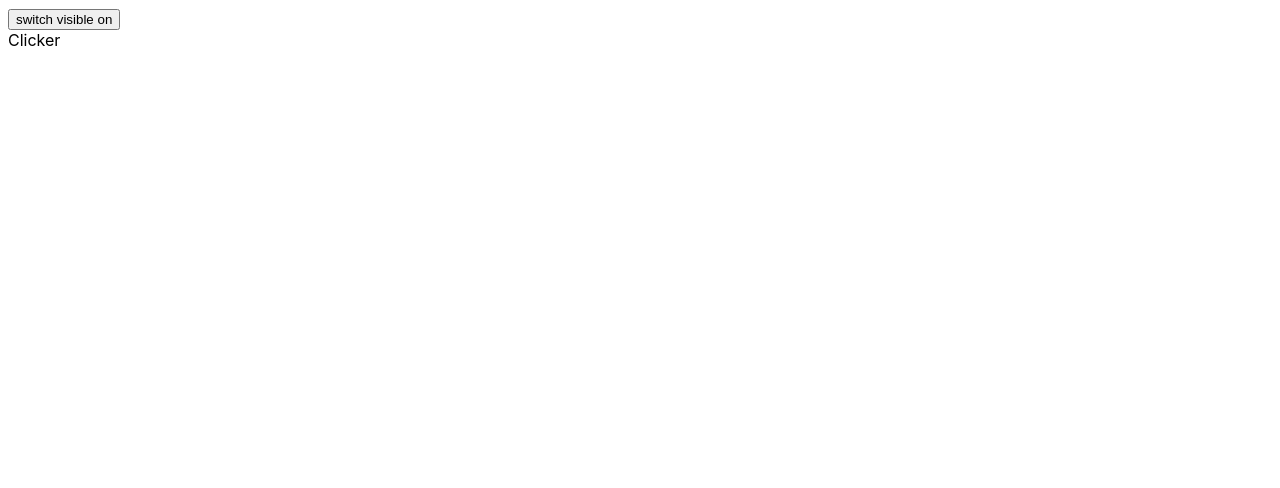
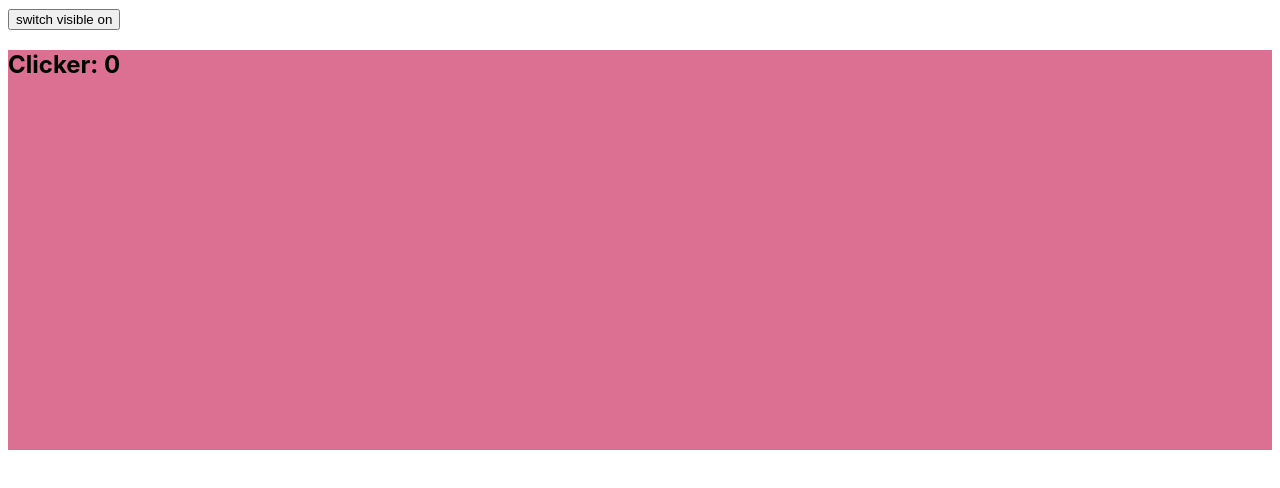
Before and after one commit to DimPack/reactVitaPractic, a React (Vite) app: page / in a window 1280 px wide. Shown: the top 488 px of the page. Built offline with nearby package versions, Linux system fonts and the light colour scheme.

Commit message:
useEffect complite in Clicker

```diff
--- /dev/null
+++ b/src/components/Clicker/Clicker.css
@@ -0,0 +1,4 @@
+h2 {
+    min-height: 50vh;
+    background-color: palevioletred;
+}
--- a/src/components/Clicker/index.jsx
+++ b/src/components/Clicker/index.jsx
@@ -1,10 +1,29 @@
+import { useState, useEffect } from "react";
+import "./Clicker.css";
 
 const Clicker = () => {
-    return (
-        <div>
-            Clicker
-        </div>
-    );
-}
+  const [clickCount, setClickCount] = useState(0);
+
+  useEffect(() => {
+    const handleClick = () => {
+      setClickCount((clickCount) => clickCount + 1);
+    };
+    console.log("add effect");
+    document.body.addEventListener("click", handleClick);
+    return () => {
+      console.log("remove effect");
+      document.body.removeEventListener("click", handleClick);
+    };
+  }, []);
+
+  //   document.body.addEventListener('click',handleClick)
+  console.log("render");
+  return (
+    <div>
+      <h2>Clicker: {clickCount}</h2>
+    </div>
+  );
+};
 
 export default Clicker;
+// onClick={handleClick}
--- a/src/main.jsx
+++ b/src/main.jsx
@@ -1,11 +1,11 @@
-import React from 'react';
+// import React from 'react';
 import ReactDOM from 'react-dom/client';
 import App from './App.jsx';
 import './reset.css';
 import './index.css';
 
 ReactDOM.createRoot(document.getElementById('root')).render(
-  <React.StrictMode>
+  // <React.StrictMode>
     <App />
-  </React.StrictMode>,
+  // </React.StrictMode>,
 )
```
